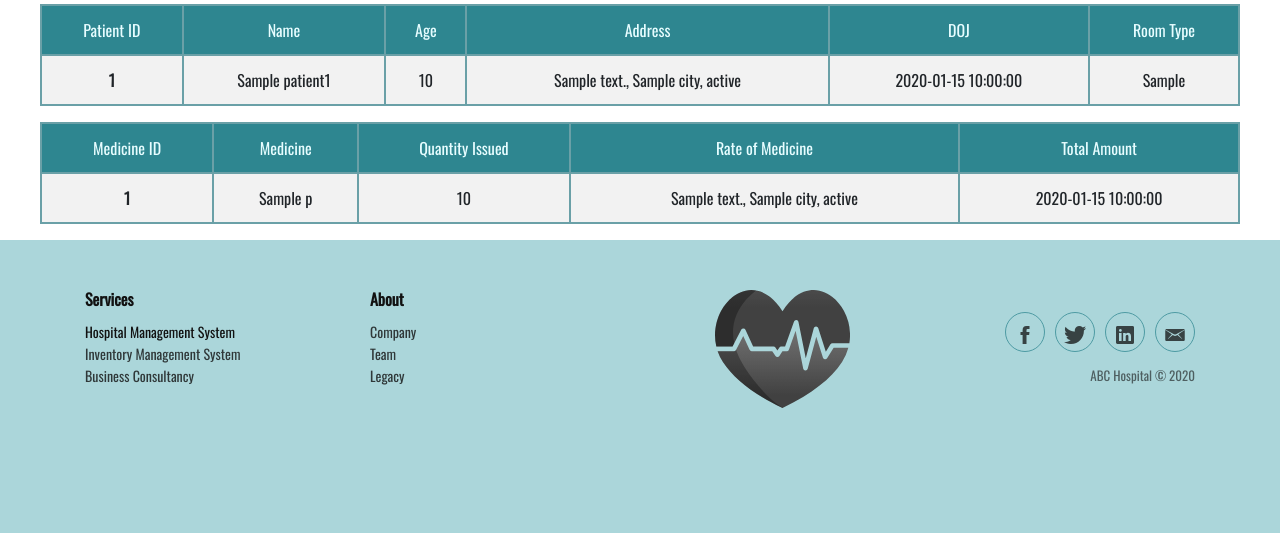
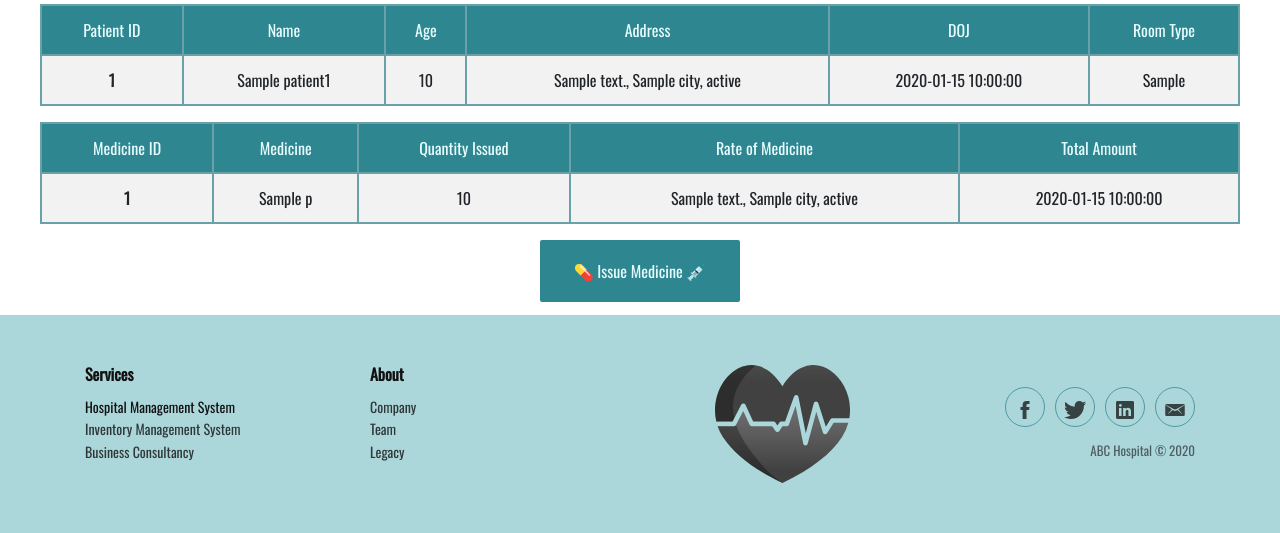
Before and after one commit to ayushgd/hms, a Python web app: template templates/get_patient_details.html in a window 1280 px wide. Shown: the part 465-998 px from the top of the page. Before the commit the page ends 873 px from the top, so only its background shows below. Run offline with Jinja, Linux system fonts and the light colour scheme; the template is opened without the code that fills it: most values are stand-ins (such as "Sample title", 1, 10 or a date in 2020); form fields are guessed from the names that the template uses; some libraries are stand-ins or nearby versions.

Commit message:
Routine Commit

```diff
--- a/Routes.py
+++ b/Routes.py
@@ -287,6 +287,12 @@ def get_patient():
     return render_template("get_patient_details.html", title="Get Patient Details", form=form)
 
 
+@app.route("/IssueMedicine", methods=["GET", "POST"])
+def issue_medicine():
+    global pid = request.form.pid
+    if Patient_Medicine.query.filter_by(patient_id=pid).first() == None:
+
+    return render_template("issue_medicine.html")
 
 # ==================================================================================
 #                                 Delete the user Session
--- a/templates/get_patient_details.html
+++ b/templates/get_patient_details.html
@@ -88,6 +88,14 @@
     </tbody>
   </table>
   {% endif %}
+  <div class="text-center" >
+    <form class="text-center" method="POST" action="{{url_for('issue_medicine')}}">
+        <input name="pid" type="number" hidden value="{{p.id}}"/>
+         <div class="form-group text-center" >
+             <input type="submit" class="btnSubmit" value="💊 Issue Medicine 💉" style="color: var(--light); border-radius:2px; background-color: var(--origin); width: 200px;"/>
+         </div>
+     </form>
+ </div>
 {% endif %}
 {% endblock %}
 
```
Also changed, not shown: templates/issue_medicine.html (added, +18 -0 lines).
